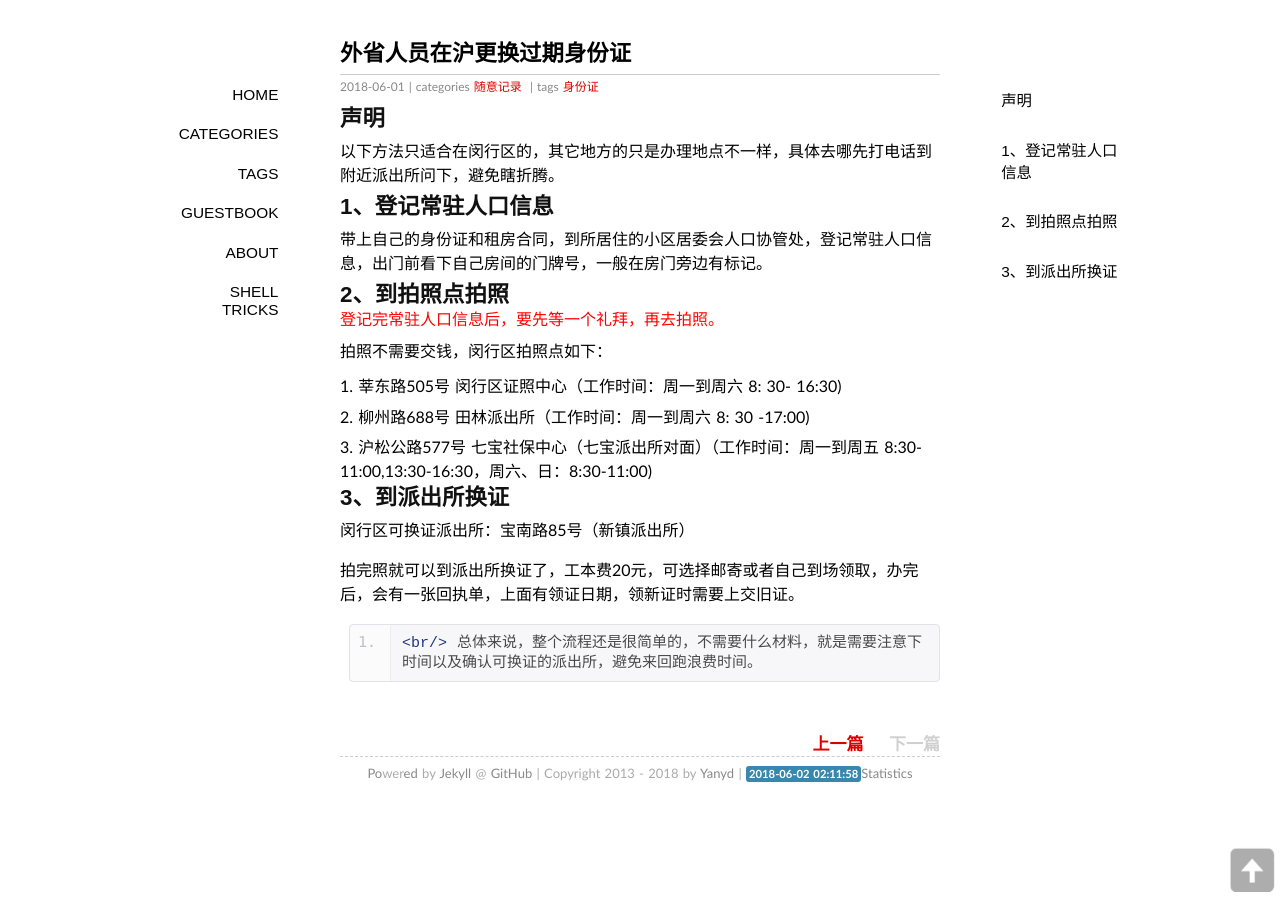
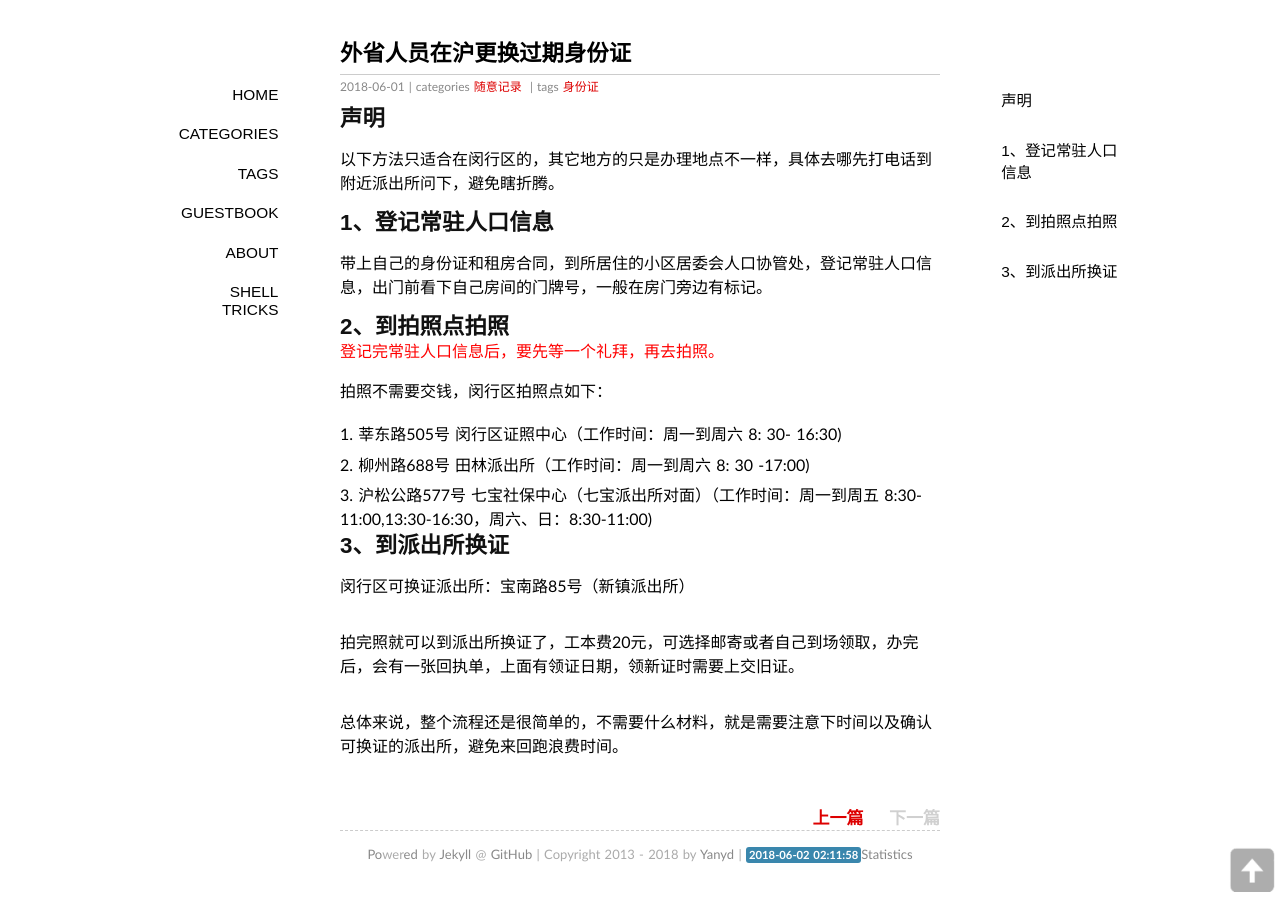
Before and after one commit to Yanyd/Yanyd.github.io, a Jekyll site: the page built from _posts/2018-06-01-replacement-of-an-expired-id-card-in-shang-hai.md, in a window 1280 px wide. Built offline with Jekyll 4.4.1, drawn with Linux system fonts in a browser that asks for light colours; some web fonts are replaced.

Commit message:
add post

```diff
--- a/_layouts/default.html
+++ b/_layouts/default.html
@@ -8,7 +8,7 @@
     <title>{% if page.path == 'index.html' %}{{ site.name }}{% else %}{% unless page.id %}{{ site.name }} - {% endunless %}{{ page.title }}{% endif %}</title>
     <link rel="shortcut icon" href="/favicon.ico" />
     <link href="/feed/" rel="alternate" title="{{ site.author }}" type="application/atom+xml" />
-    <link rel="stylesheet" href="/media/css/style.css" />
+    <link rel="stylesheet" href="/media/css/style.css?v=2" />
     <link rel="stylesheet" href="/media/prettify/prettify.css" />
     <script type="text/javascript" src="/media/js/jquery-1.7.1.min.js"></script>
 	<script type="text/javascript" src="/media/js/outliner.js"></script>
--- a/_posts/2018-06-01-replacement-of-an-expired-id-card-in-shang-hai.md
+++ b/_posts/2018-06-01-replacement-of-an-expired-id-card-in-shang-hai.md
@@ -16,12 +16,10 @@ tags:
 ## 声明
 
 以下方法只适合在闵行区的，其它地方的只是办理地点不一样，具体去哪先打电话到附近派出所问下，避免瞎折腾。
-	<br/>
 
 ## 1、登记常驻人口信息
 
 带上自己的身份证和租房合同，到所居住的小区居委会人口协管处，登记常驻人口信息，出门前看下自己房间的门牌号，一般在房门旁边有标记。
-	<br/>
 
 ## 2、到拍照点拍照
 
@@ -32,7 +30,8 @@ tags:
 1. 莘东路505号 闵行区证照中心（工作时间：周一到周六 8: 30- 16:30)
 2. 柳州路688号 田林派出所（工作时间：周一到周六 8: 30 -17:00)
 3. 沪松公路577号 七宝社保中心（七宝派出所对面）（工作时间：周一到周五 8:30-11:00,13:30-16:30，周六、日：8:30-11:00)
-	<br/>
+
+
 
 ## 3、到派出所换证
 
@@ -41,5 +40,5 @@ tags:
 拍完照就可以到派出所换证了，工本费20元，可选择邮寄或者自己到场领取，办完后，会有一张回执单，上面有领证日期，领新证时需要上交旧证。
 
 
-	<br/>
+
 总体来说，整个流程还是很简单的，不需要什么材料，就是需要注意下时间以及确认可换证的派出所，避免来回跑浪费时间。
--- a/media/css/style.css
+++ b/media/css/style.css
@@ -15,7 +15,7 @@ body{font-size:14px;word-spacing:1px;margin-left:auto;margin-right:auto;font-fam
 a{color:#dd0000;text-decoration:none;}
 a:hover{color:#333333;text-decoration:underline;}
 hr{margin:.7em 0;border-top:1px dashed #d0d0d0;border-bottom:1px dashed #f9f9f9;}
-p{padding:.5em 0;}
+p{padding:1em 0;}
 li{padding:.2em 0;}
 ol,ul{list-style-position:inside;}
 ol ul, ul ol, ul ul, ol ol{margin-left:1em;}
```
Also changed, not shown: 2 other files.
